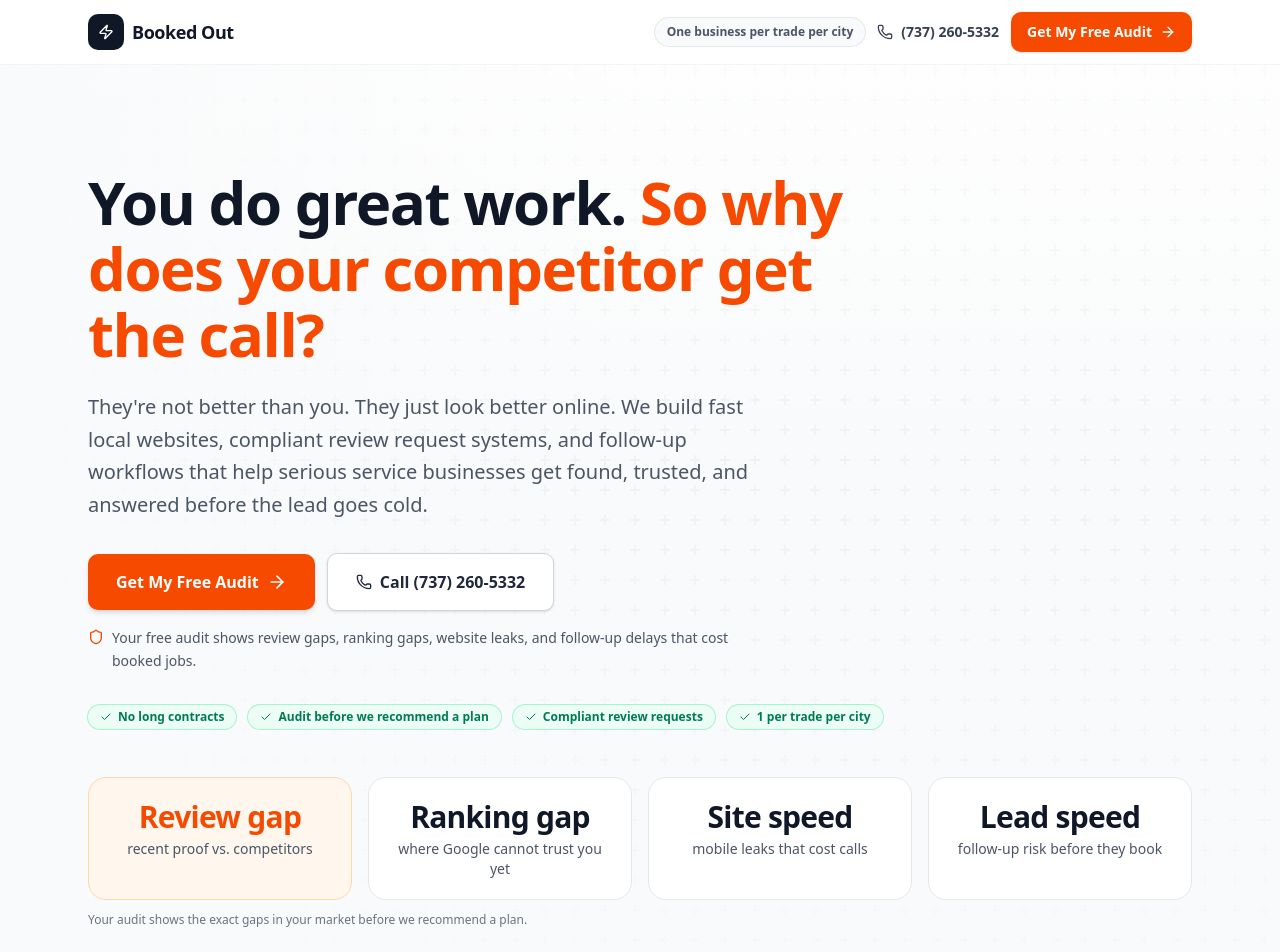
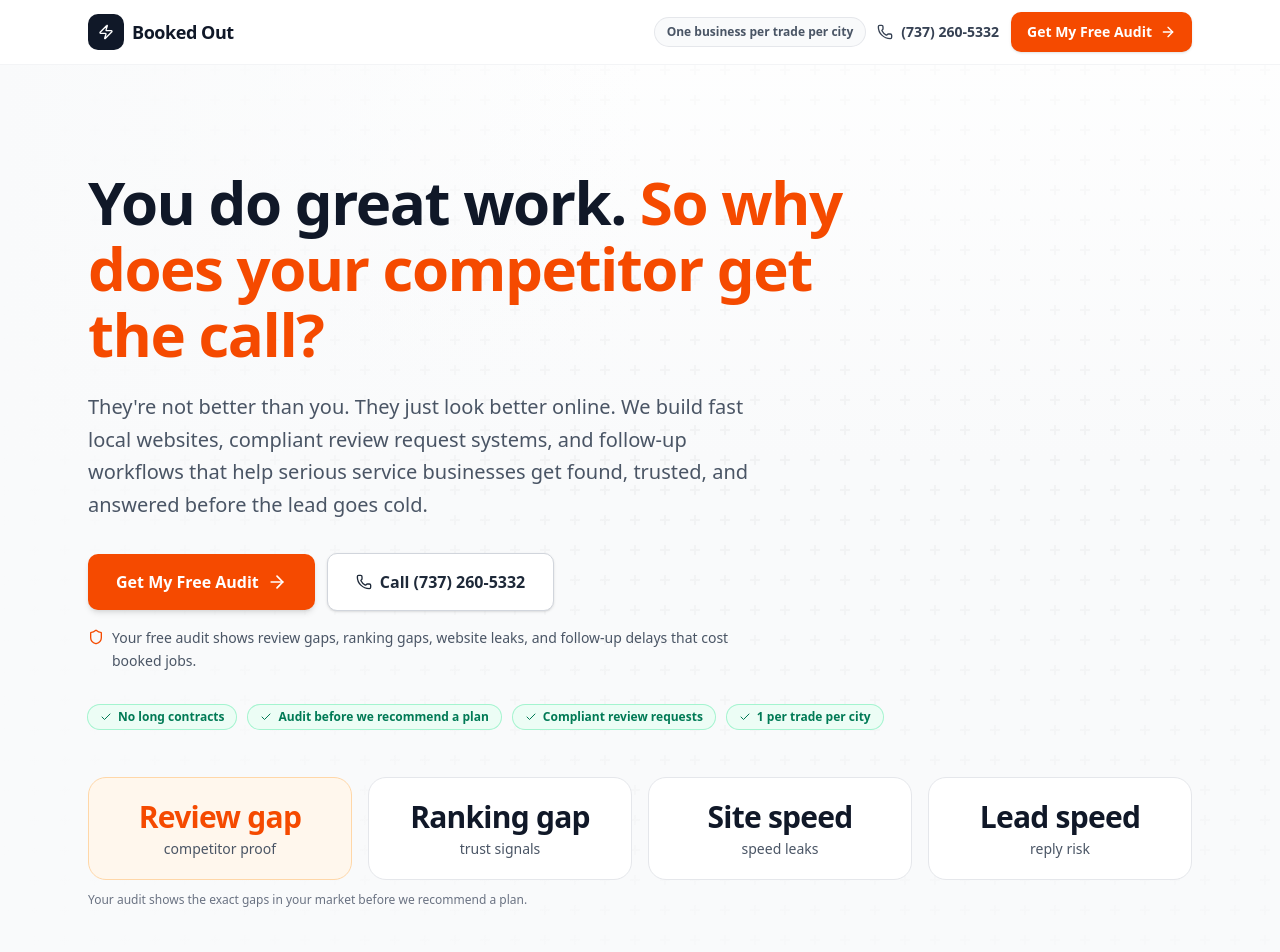
Before and after one commit to D1360tx/marketing_agency, a Next.js app: page /landing_opus in a window 1280 px wide. Shown: the top 952 px of the page. Built offline with nearby package versions, Linux system fonts and the light colour scheme.

Commit message:
Polish stat card labels

```diff
--- a/src/app/landing_opus/page.tsx
+++ b/src/app/landing_opus/page.tsx
@@ -491,10 +491,10 @@ export default function LandingOpusPage() {
 
             {/* Stats strip */}
             <div className="mt-12 grid grid-cols-2 gap-4 sm:grid-cols-4">
-              <StatCard value="Review gap" label="recent proof vs. competitors" accent />
-              <StatCard value="Ranking gap" label="where Google cannot trust you yet" />
-              <StatCard value="Site speed" label="mobile leaks that cost calls" />
-              <StatCard value="Lead speed" label="follow-up risk before they book" />
+              <StatCard value="Review gap" label="competitor proof" accent />
+              <StatCard value="Ranking gap" label="trust signals" />
+              <StatCard value="Site speed" label="speed leaks" />
+              <StatCard value="Lead speed" label="reply risk" />
             </div>
             <p className="mt-3 text-xs text-gray-500">
               Your audit shows the exact gaps in your market before we
```
